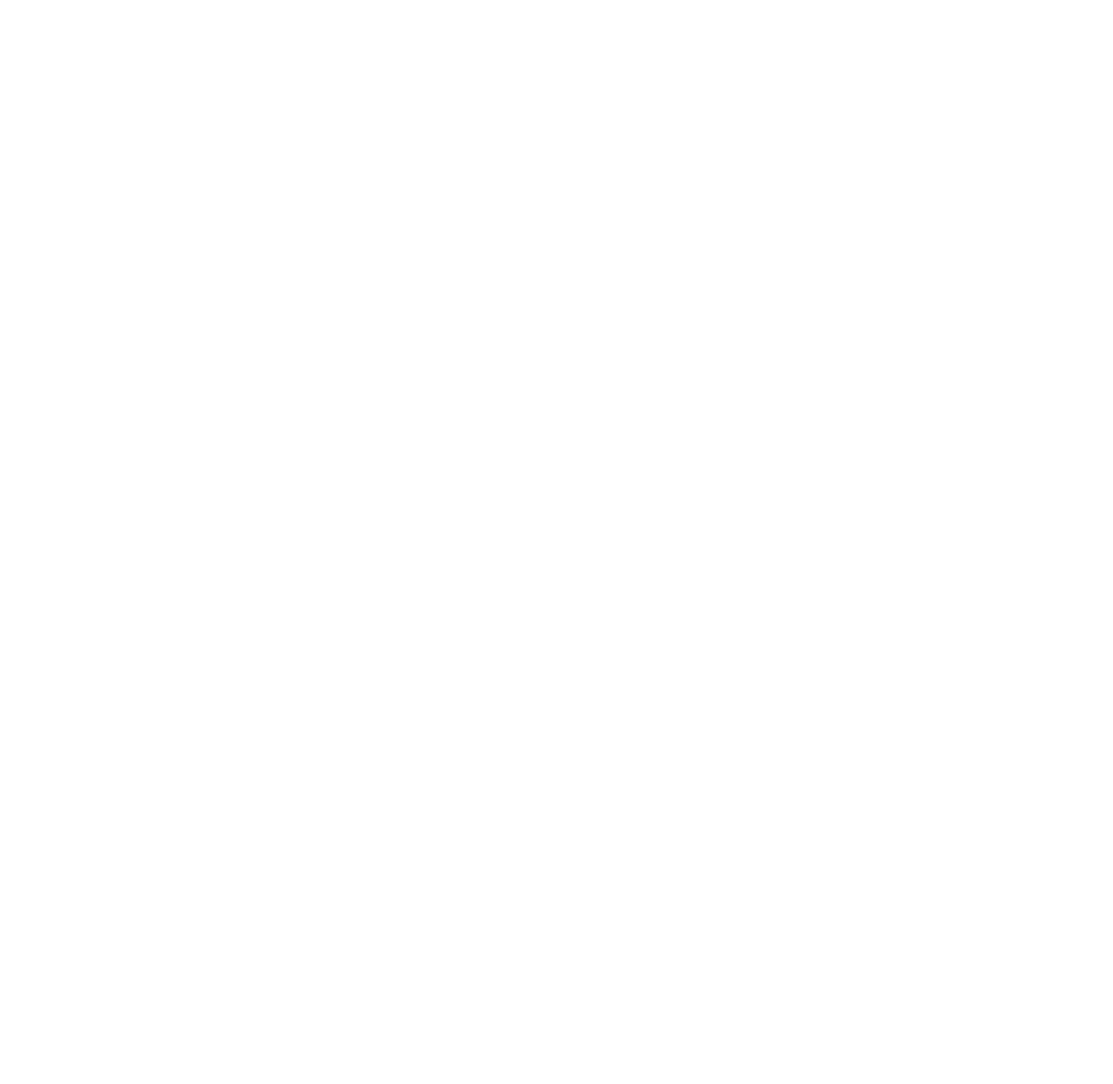
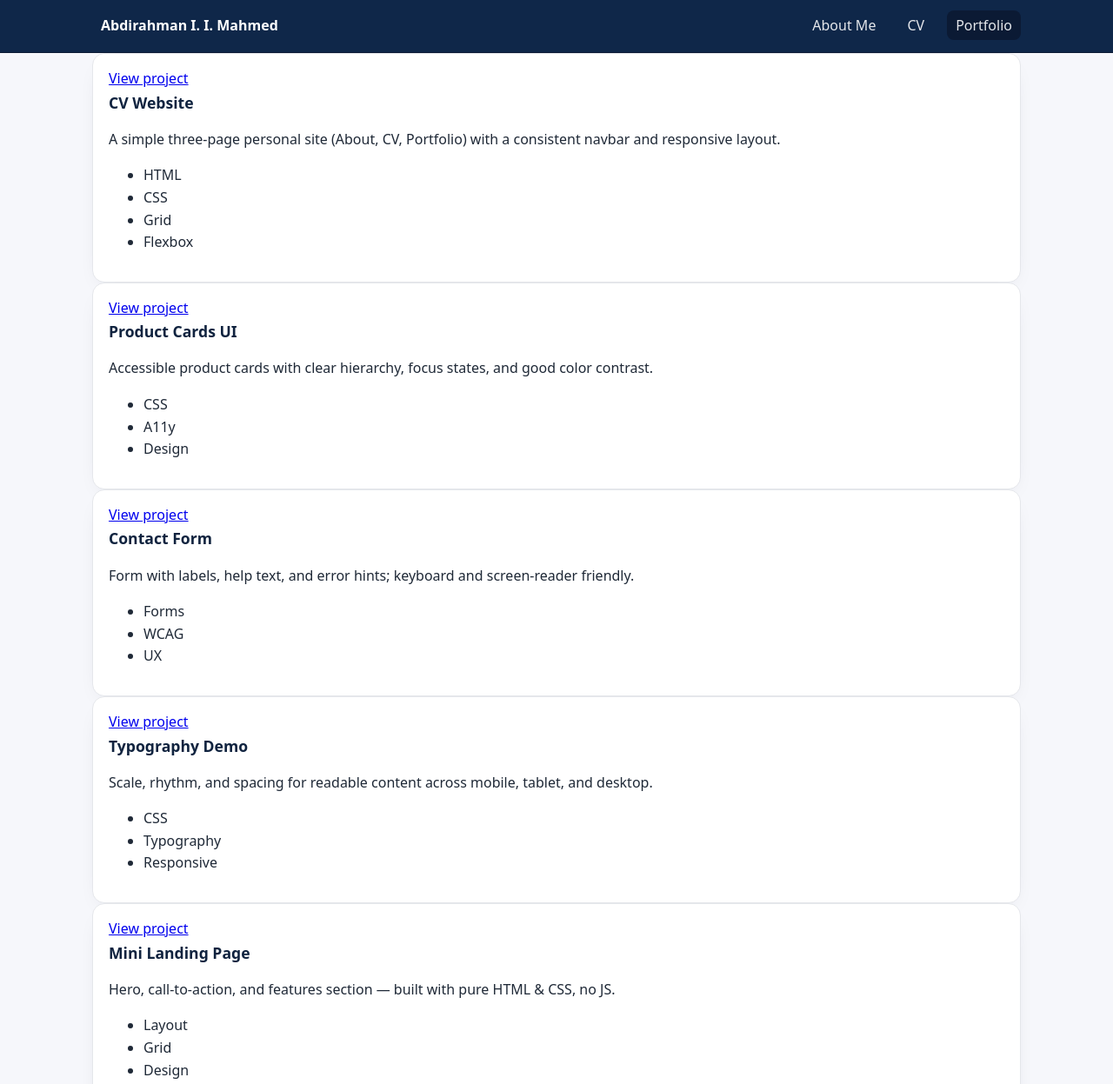
Before and after one commit to iabdirahman120/A-Personal-CV---Portfolio, a plain HTML site: page portfolio.html in a window 1280 px wide. Shown: the top 1247 px of the page at 87% size. Before the commit the page ends 800 px from the top, so only its background shows below. Drawn offline with Linux system fonts and the light colour scheme.

Commit message:
changes 4

```diff
--- a/om-mig.html
+++ b/index.html
@@ -5,7 +5,7 @@
     <meta name="viewport" content="width=device-width, initial-scale=1.0">
     <title>Document</title>
     <link href="https://fonts.googleapis.com/css2?family=Poppins:wght@400;700&display=swap" rel="stylesheet">
-    <link rel="stylesheet" href="style.css">
+    <link rel="stylesheet" href="html.css">
 </head>
 <body>
     <nav class="navbar">
--- /dev/null
+++ b/portfolio.css
@@ -0,0 +1,39 @@
+/* ===== Base + tema (samme som CV) ===== */
+* { box-sizing: border-box; }
+:root{
+  --navy:#0f2749;
+  --navy-700:#10233f;
+  --ink:#0f172a;
+  --muted:#626d82;
+  --paper:#ffffff;
+  --bg:#f6f7fb;
+  --accent:#0ea5e9;
+  --ring:#e5e7eb;
+  --container:1100px;
+}
+body{
+  margin:0;
+  font:16px/1.6 system-ui,-apple-system,"Segoe UI",Roboto,Arial,sans-serif;
+  color:#1f2937;
+  background:var(--bg);
+}
+.container{max-width:var(--container);margin:0 auto;padding:0 16px}
+img{max-width:100%;height:auto;display:block;border-radius:10px}
+
+/* ===== Header/Nav (fjern bullets, farver) ===== */
+.site-header{background:var(--navy);color:#fff;border-bottom:1px solid #0b1a34}
+.site-nav{display:flex;align-items:center;justify-content:space-between;height:60px}
+.site-nav .brand{color:#fff;text-decoration:none;font-weight:700}
+.site-nav ul{list-style:none;display:flex;gap:16px;margin:0;padding:0} /* <- fjerner bullets */
+.site-nav a{color:#e5e7eb;text-decoration:none;padding:6px 10px;border-radius:8px}
+.site-nav a.active,.site-nav a:hover{background:#0b1a34}
+
+/* ===== Card (genbruges) ===== */
+.card{
+  background:var(--paper);
+  border:1px solid var(--ring);
+  border-radius:14px;
+  padding:16px 18px;
+  box-shadow:0 10px 24px -18px rgba(16,35,63,.35);
+}
+.card h2{margin:0 0 8px;font-size:1.1rem;color:var(--navy-700)}
--- a/portfolio.html
+++ b/portfolio.html
@@ -0,0 +1,88 @@
+<!DOCTYPE html>
+<html lang="en">
+<head>
+  <meta charset="utf-8" />
+  <meta name="viewport" content="width=device-width,initial-scale=1" />
+  <title>Portfolio – Abdirahman I. I. Mahmed</title>
+  <link rel="stylesheet" href="portfolio.css" />
+</head>
+<body>
+<header class="site-header">
+  <nav class="site-nav container" aria-label="Primary navigation">
+    <a class="brand" href="about-me.html">Abdirahman I. I. Mahmed</a>
+    <ul>
+      <li><a href="about-me.html">About Me</a></li>
+      <li><a href="cv.html">CV</a></li>
+      <li><a class="active" href="portfolio.html">Portfolio</a></li>
+    </ul>
+  </nav>
+</header>
+
+<main class="portfolio container" id="main" role="main">
+  <h1 class="visually-hidden" style="position:absolute;left:-9999px">Portfolio</h1>
+
+  <section aria-label="Projects">
+    <div class="projects-grid">
+      <!-- Project 1 -->
+      <article class="card project-card">
+        <a class="btn" href="https://github.com/iabdirahman120/A-Personal-CV---Portfolio.git"
+        target="_blank" rel="noopener" aria-label="View project: CV Website">View project</a>
+        <h2>CV Website</h2>
+        <p>A simple three-page personal site (About, CV, Portfolio) with a consistent navbar and responsive layout.</p>
+        <ul class="tags">
+          <li>HTML</li><li>CSS</li><li>Grid</li><li>Flexbox</li>
+        </ul>
+      </article>
+
+      <!-- Project 2 -->
+      <article class="card project-card">
+     <a class="btn" href="https://github.com/iabdirahman120/A-Personal-CV---Portfolio.git"
+        target="_blank" rel="noopener" aria-label="View project: CV Website">View project</a>
+        <h2>Product Cards UI</h2>
+        <p>Accessible product cards with clear hierarchy, focus states, and good color contrast.</p>
+        <ul class="tags">
+          <li>CSS</li><li>A11y</li><li>Design</li>
+        </ul>
+      </article>
+
+      <!-- Project 3 -->
+      <article class="card project-card">
+        <a class="btn" href="https://github.com/iabdirahman120/A-Personal-CV---Portfolio.git"
+        target="_blank" rel="noopener" aria-label="View project: CV Website">View project</a>
+        <h2>Contact Form</h2>
+        <p>Form with labels, help text, and error hints; keyboard and screen-reader friendly.</p>
+        <ul class="tags">
+          <li>Forms</li><li>WCAG</li><li>UX</li>
+        </ul>
+      </article>
+
+      <!-- Project 4 -->
+      <article class="card project-card">
+        <a class="btn" href="https://github.com/iabdirahman120/A-Personal-CV---Portfolio.git"
+        target="_blank" rel="noopener" aria-label="View project: CV Website">View project</a>
+        <h2>Typography Demo</h2>
+        <p>Scale, rhythm, and spacing for readable content across mobile, tablet, and desktop.</p>
+        <ul class="tags">
+          <li>CSS</li><li>Typography</li><li>Responsive</li>
+        </ul>
+      </article>
+
+      <!-- Project 5 -->
+      <article class="card project-card">
+      <a class="btn" href="https://github.com/iabdirahman120/A-Personal-CV---Portfolio.git"
+        target="_blank" rel="noopener" aria-label="View project: CV Website">View project</a>
+        <h2>Mini Landing Page</h2>
+        <p>Hero, call-to-action, and features section — built with pure HTML & CSS, no JS.</p>
+        <ul class="tags">
+          <li>Layout</li><li>Grid</li><li>Design</li>
+        </ul>
+      </article>
+    </div>
+  </section>
+</main>
+
+<footer class="site-footer">
+  <div class="container">© 2025 Abdirahman I. I. Mahmed</div>
+</footer>
+</body>
+</html>
```
Also changed, not shown: html.css (line endings or trailing spaces), images/cvscreenshot.png (added), 1 other file.
